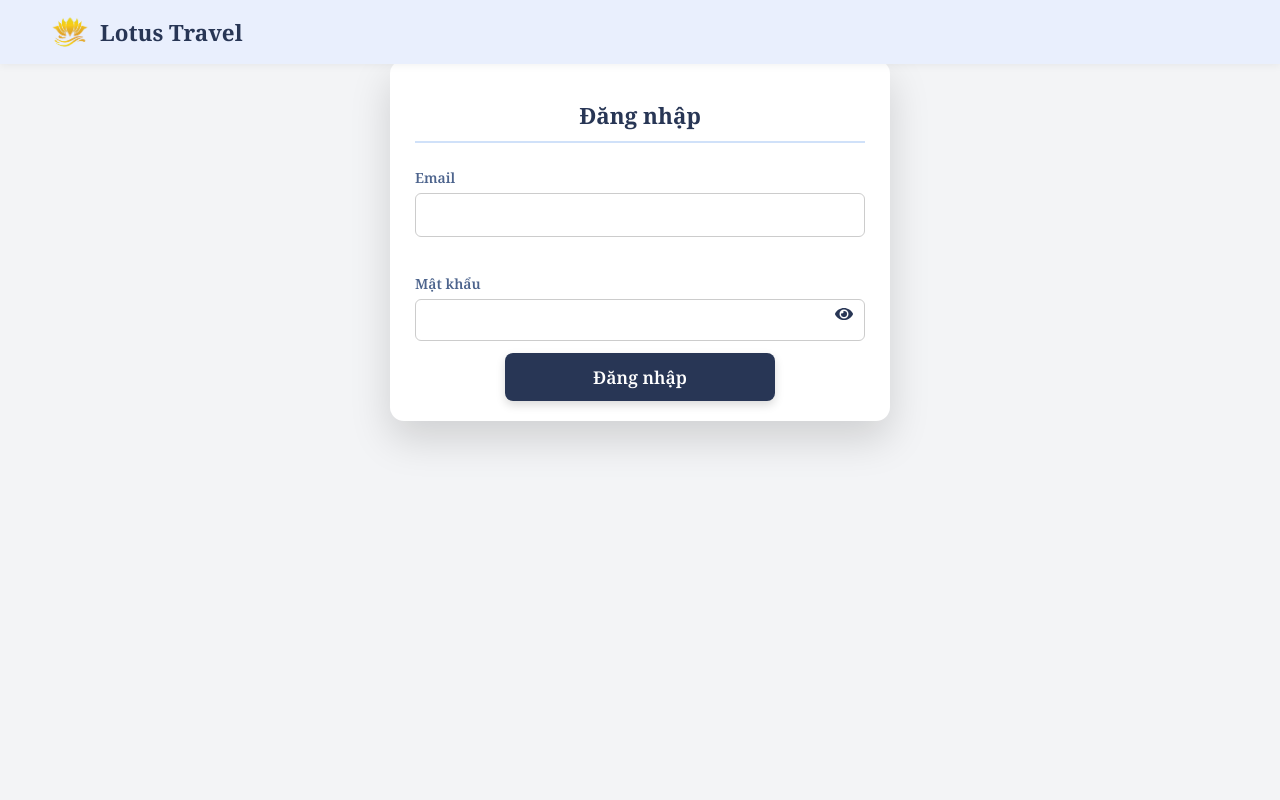
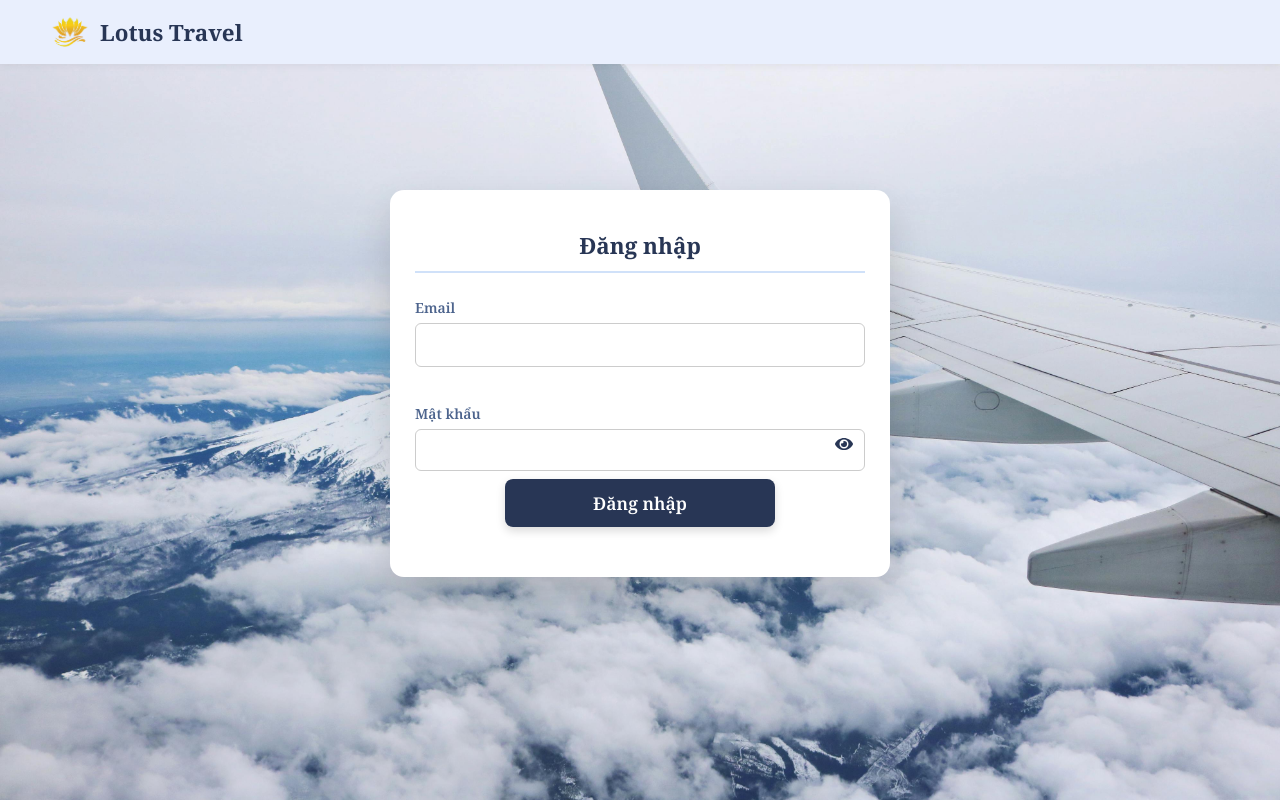
Before and after one commit to QAnh999/project-csdlweb-hus, a React (Create React App) app: page /login in a window 1280 px wide. Built offline with nearby package versions, Linux system fonts and the light colour scheme.

Commit message:
update login

```diff
--- a/src/App.js
+++ b/src/App.js
@@ -21,7 +21,10 @@ function App() {
           <Layout bg="/assets/background2.jpg">
             <ManageBookingPage />
           </Layout>} />
-        <Route path="/login" element={<LoginPage />} />
+        <Route path="/login" element={
+          <Layout bg="/assets/background2.jpg">
+            <LoginPage />
+          </Layout>} />
         <Route path="/checkin" element={
           <Layout bg="/assets/background2.jpg">
             <CheckinPage />
--- a/src/components/CheckinPage.js
+++ b/src/components/CheckinPage.js
@@ -1,4 +1,3 @@
-// src/components/CheckinPage.js
 import React, { useState, useEffect } from "react";
 import { useNavigate } from "react-router-dom";
 import "../style/checkin.css";
@@ -27,8 +26,6 @@ const CheckinPage = () => {
     if (bk.type === "roundtrip") {
       bk.checkedInOutbound = bk.checkedInOutbound ?? false;
       bk.checkedInInbound = bk.checkedInInbound ?? false;
-
-      // Chỉ hiển thị các nút chặng chưa check-in lần đầu render
       setShowOptions(!bk.checkedInOutbound || !bk.checkedInInbound);
     } else {
       setSelectedLeg("oneway");
@@ -61,9 +58,7 @@ const CheckinPage = () => {
       setSelectedSeat(booking.seatInbound);
     }
 
-    // Khi chọn chặng, ẩn tất cả nút chọn chặng khác
     setShowOptions(false);
-    // Hiển thị nút xác nhận check-in cho chặng vừa chọn
     setShowConfirmBtn(true);
   };
 
@@ -81,15 +76,10 @@ const CheckinPage = () => {
       if (selectedLeg === "inbound") updatedBooking.checkedInInbound = true;
     }
 
-    // Lưu trạng thái check-in
     localStorage.setItem(`booking_${bookingCode}`, JSON.stringify(updatedBooking));
     setBooking(updatedBooking);
-
-    // Sau khi check-in, ẩn tất cả nút chọn chặng
     setShowConfirmBtn(false);
     setShowOptions(false);
-
-    // Board pass của chặng vừa check-in vẫn hiển thị
   };
 
   if (!booking || !passenger) return <p>Đang tải dữ liệu...</p>;
@@ -100,7 +90,6 @@ const CheckinPage = () => {
     if (booking.type === "oneway") return booking.checkedIn;
 
     if (booking.type === "roundtrip") {
-      // Nếu đã checkin chặng đi, chọn chặng đi để hiện board pass
       if (booking.checkedInOutbound && selectedLeg === "outbound") return true;
       if (booking.checkedInInbound && selectedLeg === "inbound") return true;
     }
@@ -110,7 +99,7 @@ const CheckinPage = () => {
 
   const generateGate = () => {
     const letter = String.fromCharCode(65 + Math.floor(Math.random() * 26)); // A-Z
-    const number = Math.floor(Math.random() * 90) + 10; // 10-99
+    const number = Math.floor(Math.random() * 9) + 1;
     return `${letter}${number}`;
   };
 
@@ -190,15 +179,12 @@ const CheckinPage = () => {
           </div>
         )}
 
-
-        {/* Nút xác nhận check-in */}
         {showConfirmBtn && (
           <button className="btn-confirm" onClick={handleConfirmCheckin}>
             Xác nhận làm thủ tục lên máy bay
           </button>
         )}
 
-        {/* Board pass */}
         {showBoardingPass() && (
 
           <div className="boarding-pass">
--- a/src/components/IndexPage.js
+++ b/src/components/IndexPage.js
@@ -28,18 +28,13 @@ const IndexPage = () => {
   }, []);
 
 
-  // State cho popup
   const [passengerPopup, setPassengerPopup] = useState(false);
-
-  // Tổng hành khách
   const totalPassengers = adultCount + childCount + infantCount;
 
-  // Check-in
   const [checkinCode, setCheckinCode] = useState("");
   const [checkinLastname, setCheckinLastname] = useState("");
   const [checkinResult, setCheckinResult] = useState("");
 
-  // Booking management
   const [bookingCode, setBookingCode] = useState("");
   const [bookingLastname, setBookingLastname] = useState("");
 
@@ -136,8 +131,6 @@ const IndexPage = () => {
   };
 
 
-
-
   const handleSearchBooking = () => {
     if (!bookingCode || !bookingLastname) {
       alert("Vui lòng nhập đầy đủ thông tin!");
@@ -172,14 +165,12 @@ const IndexPage = () => {
     setAuth(storedAuth);
   }, []);
 
-  // === Logout ===
   const handleLogout = () => {
     localStorage.removeItem("auth");
     setAuth(null);
     navigate("/login");
   };
 
-  // === Require login (giống function requireLogin) ===
   const requireLogin = () => {
     if (!auth?.loggedIn) {
       alert("Vui lòng đăng nhập để tiếp tục");
@@ -190,7 +181,7 @@ const IndexPage = () => {
   };
 
   return (
-    <div className="content">
+    <div id="top" className="content">
       <div className="hero_section">
         <nav>
           <div className="nav_header">
@@ -216,7 +207,6 @@ const IndexPage = () => {
               </button>
             )}
 
-            {/* Login / Logout */}
             {auth?.loggedIn ? (
               <button className="btn" onClick={handleLogout}>
                 Đăng xuất
@@ -245,7 +235,6 @@ const IndexPage = () => {
             </button>
           </div>
 
-          {/* Booking Tab */}
           {activeTab === "booking" && (
             <div className="booking-container active">
               <form className="tab-content active" onSubmit={handleBookingSubmit}>
@@ -319,7 +308,6 @@ const IndexPage = () => {
                     )}
                   </div>
 
-
                   <div className="booking-group">
                     <button type="submit" className="btn">Tìm chuyến bay</button>
                   </div>
@@ -328,7 +316,6 @@ const IndexPage = () => {
             </div>
           )}
 
-          {/* Check-in Tab */}
           <div
             className={`checkin-contain ${activeTab === "checkin" ? "active" : ""}`}
             style={{ display: activeTab === "checkin" ? "block" : "none" }}
@@ -360,7 +347,6 @@ const IndexPage = () => {
             <div dangerouslySetInnerHTML={{ __html: checkinResult }} />
           </div>
 
-          {/* Booking Management Tab */}
           <div
             className={`management-container ${activeTab === "management" ? "active" : ""}`}
             style={{ display: activeTab === "management" ? "block" : "none" }}
@@ -393,7 +379,6 @@ const IndexPage = () => {
         </section>
       </div>
       <div className="second-cotent">
-        {/* Destination Section */}
         <section className="section_container destination_container" id="about">
           <h2 className="section_header">Điểm đến phổ biến</h2>
           <p className="section_description">
@@ -433,7 +418,6 @@ const IndexPage = () => {
           </div>
         </section>
 
-        {/* Showcase Section */}
         <section className="section_container showcase_container" id="package">
           <div className="showcase_image">
             <img src="assets/co-to-quoc.jpg" alt="showcase" />
@@ -466,7 +450,6 @@ const IndexPage = () => {
           </div>
         </section>
 
-        {/* Feedback Section */}
         <section className="feedback section_container" id="feedback">
           <h2 className="section_header">Phản hồi từ khách hàng</h2>
           <p className="section_description">
@@ -544,7 +527,6 @@ const IndexPage = () => {
           </div>
         </section>
 
-        {/* Footer */}
         <footer id="contact">
           <div className="section_container footer_container">
             <div className="footer_col">
--- a/src/components/LoginPage.js
+++ b/src/components/LoginPage.js
@@ -1,4 +1,3 @@
-// src/components/LoginPage.js
 import React, { useState, useEffect } from "react";
 import { useNavigate } from "react-router-dom";
 import "../style/login.css";
--- a/src/style/login.css
+++ b/src/style/login.css
@@ -8,6 +8,10 @@
     --extra-light: #f3f4f6;
     --max-width: 1200px;
     --header-color: #e9effdff;
+}
+
+html, body, #root {
+    height: 100%;
 }
 
 * {
@@ -26,13 +30,12 @@ body {
     min-height: 100vh;
 }
 
-.page-content {
-    padding-top: 90px; /* chiều cao header */
+.login-page {
+    width: 100vw;
+    /* padding-top: 90px; chiều cao header */
     display: flex;
     justify-content: center;
 }
-
-
 
 .site-header {
     position: fixed;
@@ -64,7 +67,7 @@ body {
 }
 
 .login-box {
-    margin-top: -100px;
+    margin-top: 30px;
     width: 500px;
     background: #ffffff;
     padding: 30px 25px;
--- a/src/style/myflights.css
+++ b/src/style/myflights.css
@@ -17,7 +17,6 @@
 html, body, #root {
     height: 100%;
 }
-
 
 * {
     margin: 0;
--- a/src/style/payment.css
+++ b/src/style/payment.css
@@ -137,7 +137,8 @@ h1 {
 } */
 
 button[type="submit"] {
-  margin: -10px;
+  margin-top: -20px;
+  margin-bottom: 20px;
   width: 60%;
   padding: 12px;
   background: var(--primary-color-dark);
```
Also changed, not shown: src/components/BookingPage.js (+1 -7 lines).
